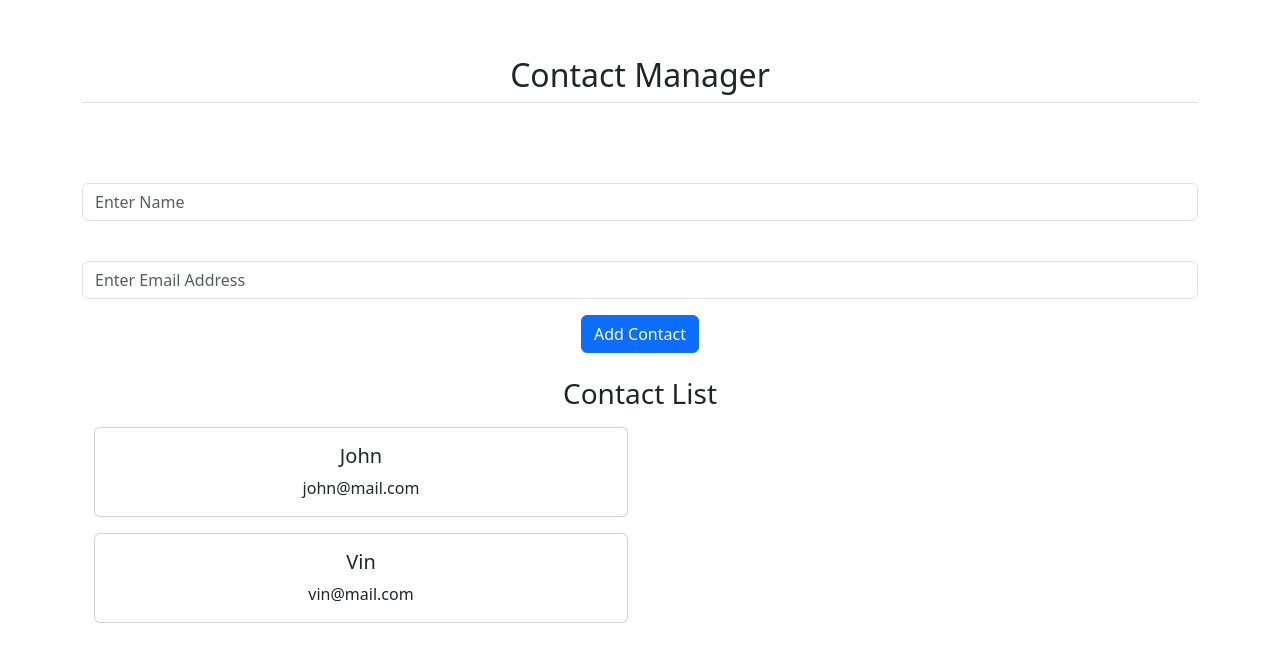
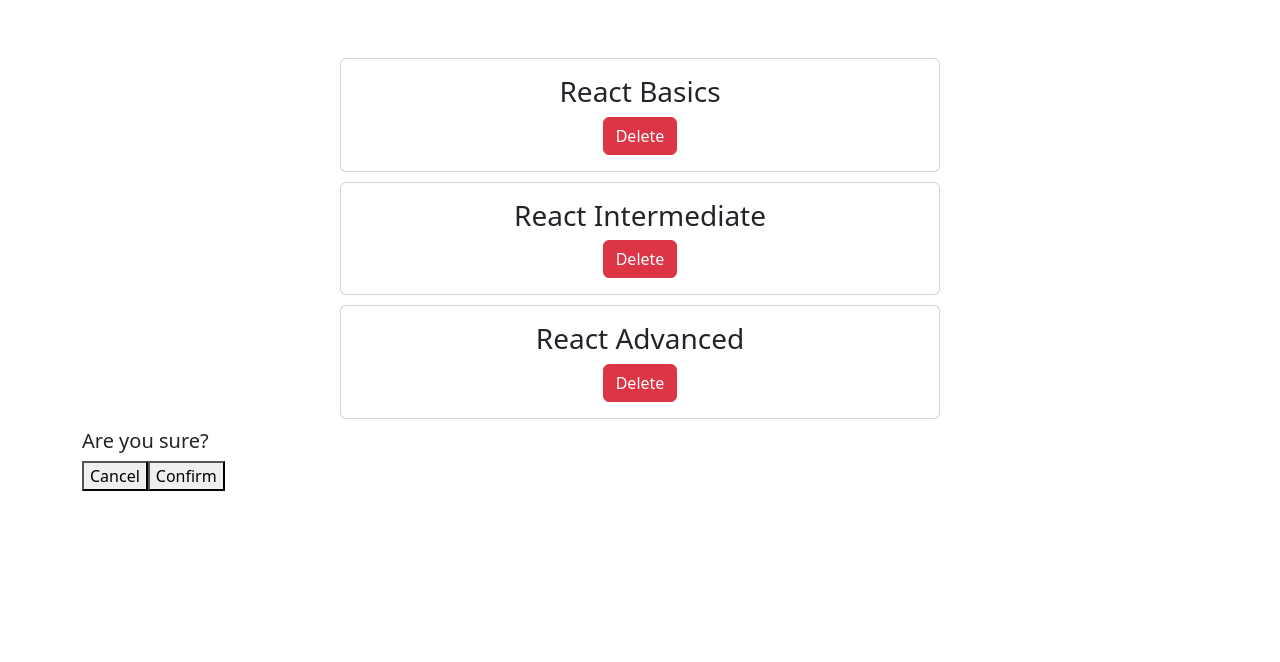
Before and after one commit to ndurivin/react-practice, a React (Create React App) app: page / in a window 1280 px wide. Shown: the top 662 px of the page. Built offline with nearby package versions, Linux system fonts and the light colour scheme.

Commit message:
Convert app to Todo and alter content

```diff
--- /dev/null
+++ b/src/App.js
@@ -0,0 +1,16 @@
+import Todo from "./components/Todo";
+import "./App.css";
+import Modal from "./components/Modal";
+
+function App() {
+  return (
+    <div className="container py-5">
+      <Todo title="React Basics" />
+      <Todo title="React Intermediate" />
+      <Todo title="React Advanced" />
+      <Modal />
+    </div>
+  );
+}
+
+export default App;
--- a/src/components/AddContact.js
+++ /dev/null
@@ -1,35 +0,0 @@
-import React from "react";
-
-function AddContact() {
-  return (
-    <div className="container">
-      <form>
-        <div class="mb-3">
-          <label for="exampleInputName" class="form-label" />
-          <input
-            type="text"
-            name="name"
-            class="form-control"
-            id="exampleInputName"
-            placeholder="Enter Name"
-          />
-        </div>
-        <div class="mb-3">
-          <label for="exampleInputEmail1" class="form-label" />
-          <input
-            type="email"
-            name="email"
-            class="form-control"
-            id="exampleInputEmail1"
-            placeholder="Enter Email Address"
-          />
-        </div>
-        <button type="submit" class="btn btn-primary">
-          Add Contact
-        </button>
-      </form>
-    </div>
-  );
-}
-
-export default AddContact;
--- a/src/components/App.js
+++ /dev/null
@@ -1,30 +0,0 @@
-import AddContact from './AddContact';
-import './App.css';
-import ContactList from './ContactList';
-import Header from './Header';
-
-function App() {
-
-  const contacts = [
-    {
-      "id": 1,
-      "name": "John",
-      "email": "john@mail.com"
-    },
-    {
-      "id": 2,
-      "name": "Vin",
-      "email": "vin@mail.com"
-    }
-  ]
-
-  return (
-    <div className="App">
-      <Header />
-      <AddContact />
-      <ContactList contacts = {contacts}/>
-    </div>
-  );
-}
-
-export default App;
--- a/src/components/ContactCard.js
+++ /dev/null
@@ -1,23 +0,0 @@
-import React from 'react'
-
-function ContactCard(props) {
-
-    const {id, name, email} = props.contact;
-
-  return (
-    <div className='container'>
-        <div class="row row-cols-1 row-cols-md-2 g-4">
-        <div class="col py-2">
-          <div class="card">
-           <div class="card-body">
-              <h5 class="card-title">{name}</h5>
-              <p class="card-text">{email}</p>
-            </div>
-          </div>
-        </div>
-      </div>
-    </div>
-  )
-}
-
-export default ContactCard;
--- a/src/components/ContactList.js
+++ /dev/null
@@ -1,21 +0,0 @@
-import React from "react";
-import ContactCard from "./ContactCard";
-
-function ContactList(props) {
-  // console.log(props)
-
-  const renderList = props.contacts.map((contact, index) => {
-    return (
-        <ContactCard contact={contact} key={index}/>
-    );
-  });
-
-  return (
-    <div className="container py-4">
-      <h3>Contact List</h3>
-      {renderList}
-    </div>
-  );
-}
-
-export default ContactList;
--- a/src/components/Header.js
+++ /dev/null
@@ -1,11 +0,0 @@
-import React from 'react'
-
-const Header = () => {
-  return (
-    <div className='container py-5'>
-        <h2 className='border-bottom py-2'>Contact Manager</h2>
-    </div>
-  )
-}
-
-export default Header;
--- /dev/null
+++ b/src/components/Modal.js
@@ -0,0 +1,13 @@
+import React from 'react'
+
+function Modal() {
+  return (
+    <div>
+        <h5>Are you sure?</h5>
+        <button btn btn-danger>Cancel</button>
+        <button btn btn-primary>Confirm</button>
+    </div>
+  )
+}
+
+export default Modal;
--- /dev/null
+++ b/src/components/Todo.js
@@ -0,0 +1,22 @@
+import React from "react";
+
+function Todo(props) {
+  function deleteHandler() {}
+
+  return (
+    <div>
+      <center>
+      <div class="card" style={{maxWidth: 600, margin: 10}}>
+      <div class="card-body">
+        <h3 class="card-title">{props.title}</h3>
+        <button  class="btn btn-danger" onClick={deleteHandler}>
+          Delete
+        </button>
+      </div>
+    </div>
+      </center>
+    </div>
+  );
+}
+
+export default Todo;
--- a/src/index.js
+++ b/src/index.js
@@ -1,6 +1,6 @@
 import React from 'react';
 import ReactDOM from 'react-dom/client';
-import App from './components/App';
+import App from './App';
 
 const root = ReactDOM.createRoot(document.getElementById('root'));
 root.render(
```
Also changed, not shown: src/App.css (renamed from src/components/App.css).
